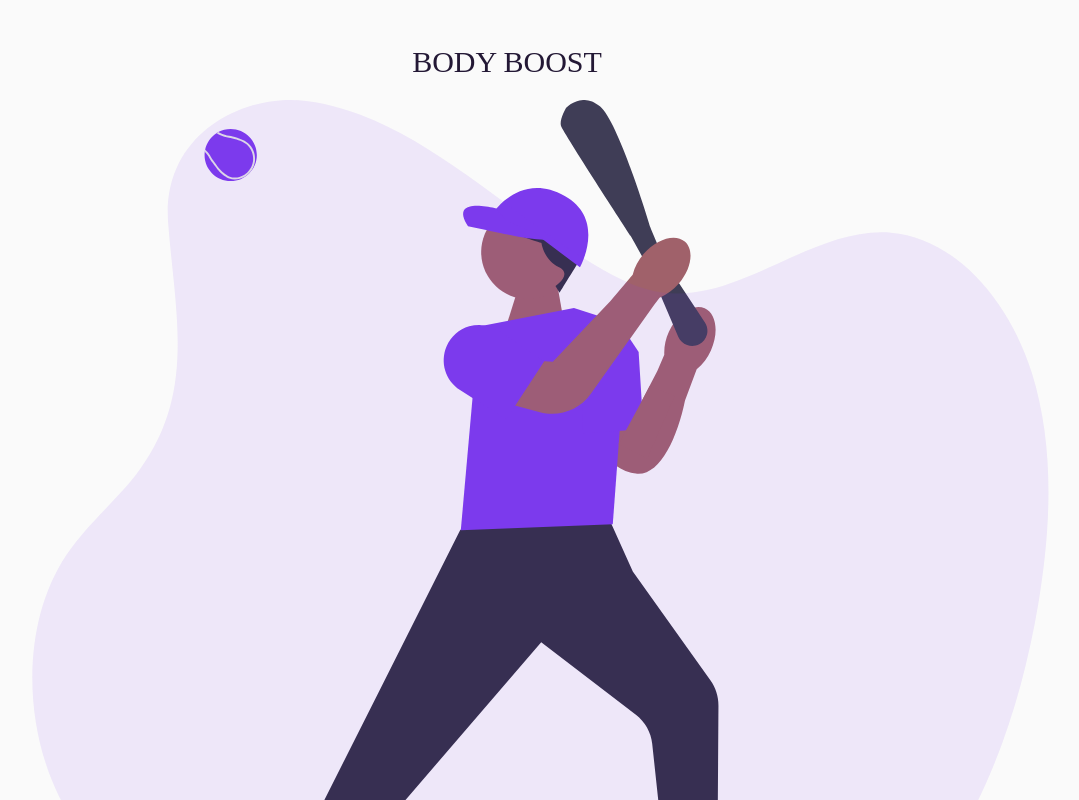
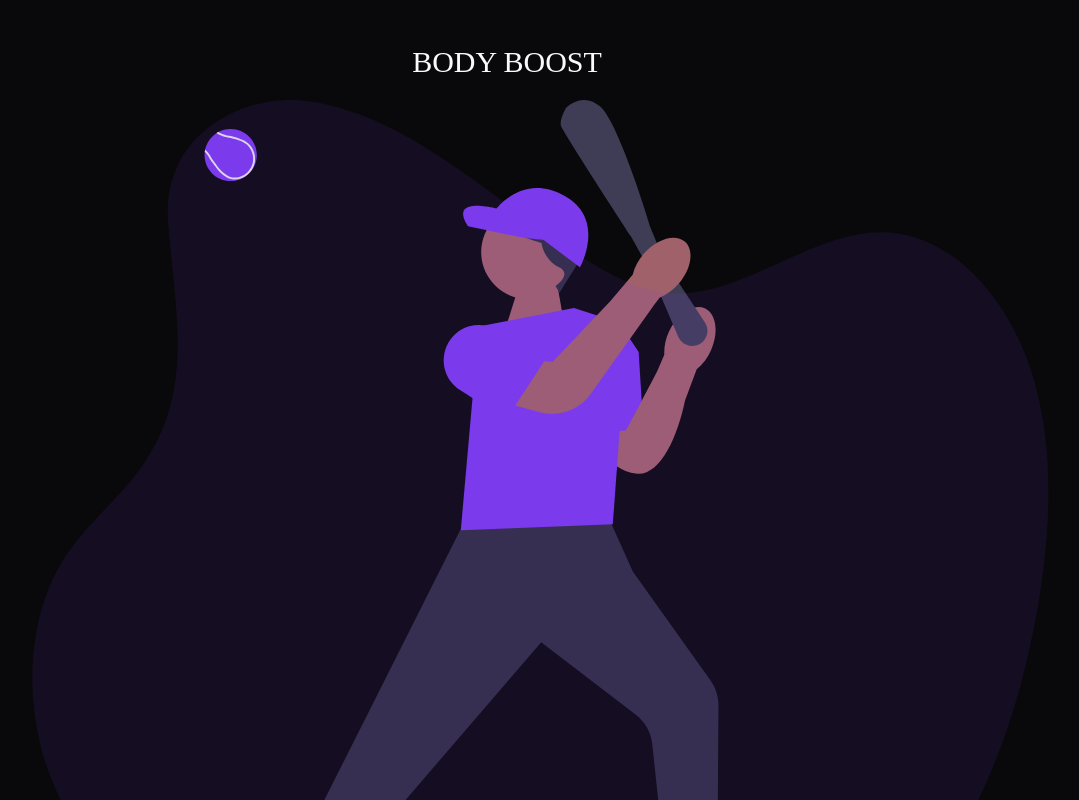
Before and after one commit to paullouppe/health_coaching_app, a React (Vite) app: page /signin in a window 1280 px wide. Shown: the top 800 px of the page, without its empty margins (133-1212 px from the left). Built offline with nearby package versions, Linux system fonts and the light colour scheme; a web font is replaced by a local one.

Commit message:
implemented dark theme

```diff
--- a/package.json
+++ b/package.json
@@ -12,6 +12,7 @@
   "dependencies": {
     "@hookform/resolvers": "^3.3.4",
     "@radix-ui/react-dialog": "^1.0.5",
+    "@radix-ui/react-dropdown-menu": "^2.0.6",
     "@radix-ui/react-icons": "^1.3.0",
     "@radix-ui/react-label": "^2.0.2",
     "@radix-ui/react-select": "^2.0.0",
--- a/src/App.jsx
+++ b/src/App.jsx
@@ -1,16 +1,19 @@
 import { BrowserRouter as Router, Routes, Route } from 'react-router-dom';
+import { PrivateRoutes } from './utils/PrivateRoutes';
+import { ThemeProvider } from './utils/ThemeProvider';
 
 import Home from './pages/Home';
 import PatientList from './pages/PatientList';
 import Patient from './pages/Patient';
 import Signin from './pages/Signin';
 import Signup from './pages/Signup';
-import PrivateRoutes from './utils/PrivateRoutes';
+
 
 
 function App() {
 
   return (
+    <ThemeProvider defaultTheme="dark" storageKey="vite-ui-theme">
       <Router>
         <Routes>
           <Route path="/" element={<Home />} exact/>
@@ -22,6 +25,7 @@
           </Route>
         </Routes>
       </Router>
+    </ThemeProvider>
   )
 }
 
--- a/src/components/custom_components/patient_details_tabs/PatientDetailPersonal.jsx
+++ b/src/components/custom_components/patient_details_tabs/PatientDetailPersonal.jsx
@@ -1,5 +1,6 @@
 import { Weight, Goal, Cake, Activity, Ruler } from "lucide-react";
 import GoalProgressGraph from "../graphs/GoalProgressGraph";
+import { Card } from "@/components/ui/card";
 
 function PatientDetailPersonal({ patient }) {
   return (
@@ -10,7 +11,7 @@
         </div>
 
         <div className="flex gap-10">
-          <div className="w-1/2 bg-white rounded-lg shadow p-4">
+          <Card className="w-1/2 p-4">
             <div className="flex items-center">
               <Weight />
               <span className="ml-2">Weight</span>
@@ -18,9 +19,9 @@
             <div className="flex justify-center w-full mt-2">
               <span className="text-[#3A52ED] font-medium text-lg">{patient.weightStart}</span>kg
             </div>
-          </div>
+          </Card>
 
-          <div className="w-1/2 bg-white rounded-lg shadow p-4">
+          <Card className="w-1/2 p-4">
             <div className="flex items-center">
               <Goal />
               <span className="ml-2">Goal</span>
@@ -28,29 +29,29 @@
             <div className="flex justify-center w-full mt-2">
               <span className="text-[#3A52ED] font-medium text-lg">{patient.weightGoal}</span>kg
             </div>
-          </div>
+          </Card>
         </div>
 
         <div className="flex flex-col gap-2 mt-6">
-          <div className="bg-white rounded-lg shadow p-4 h-15">
+          <Card className="p-4 h-15">
             <div className="flex items-center">
               <Cake />
               <span className="ml-4">
                 <span className="text-[#3A52ED] font-medium text-lg">{new Date().getFullYear() - patient.birthyear}</span> years old
               </span>
             </div>
-          </div>
+          </Card>
 
-          <div className="bg-white rounded-lg shadow p-4 h-15">
+          <Card className="p-4 h-15">
             <div className="flex items-center">
               <Ruler />
               <span className="ml-4">
                 <span className="text-[#3A52ED] font-medium text-lg">{(patient.height / 100).toFixed(2)}</span> meters
               </span>
             </div>
-          </div>
+          </Card>
 
-          <div className="bg-white rounded-lg shadow p-4 h-15">
+          <Card className="p-4 h-15">
             <div className="flex items-center">
               <Activity />
               <span className="ml-4">
@@ -59,7 +60,7 @@
                 Objective : <span className="text-[#3A52ED] font-medium">{patient.bmiGoal}</span>
               </span>
             </div>
-          </div>
+          </Card>
         </div>
       </div>
     </>
--- /dev/null
+++ b/src/components/ui/dropdown-menu.jsx
@@ -0,0 +1,162 @@
+"use client"
+
+import * as React from "react"
+import * as DropdownMenuPrimitive from "@radix-ui/react-dropdown-menu"
+import {
+  CheckIcon,
+  ChevronRightIcon,
+  DotFilledIcon,
+} from "@radix-ui/react-icons"
+
+import { cn } from "@/lib/utils"
+
+const DropdownMenu = DropdownMenuPrimitive.Root
+
+const DropdownMenuTrigger = DropdownMenuPrimitive.Trigger
+
+const DropdownMenuGroup = DropdownMenuPrimitive.Group
+
+const DropdownMenuPortal = DropdownMenuPrimitive.Portal
+
+const DropdownMenuSub = DropdownMenuPrimitive.Sub
+
+const DropdownMenuRadioGroup = DropdownMenuPrimitive.RadioGroup
+
+const DropdownMenuSubTrigger = React.forwardRef(({ className, inset, children, ...props }, ref) => (
+  <DropdownMenuPrimitive.SubTrigger
+    ref={ref}
+    className={cn(
+      "flex cursor-default select-none items-center rounded-sm px-2 py-1.5 text-sm outline-none focus:bg-accent data-[state=open]:bg-accent",
+      inset && "pl-8",
+      className
+    )}
+    {...props}>
+    {children}
+    <ChevronRightIcon className="ml-auto h-4 w-4" />
+  </DropdownMenuPrimitive.SubTrigger>
+))
+DropdownMenuSubTrigger.displayName =
+  DropdownMenuPrimitive.SubTrigger.displayName
+
+const DropdownMenuSubContent = React.forwardRef(({ className, ...props }, ref) => (
+  <DropdownMenuPrimitive.SubContent
+    ref={ref}
+    className={cn(
+      "z-50 min-w-[8rem] overflow-hidden rounded-md border bg-popover p-1 text-popover-foreground shadow-lg data-[state=open]:animate-in data-[state=closed]:animate-out data-[state=closed]:fade-out-0 data-[state=open]:fade-in-0 data-[state=closed]:zoom-out-95 data-[state=open]:zoom-in-95 data-[side=bottom]:slide-in-from-top-2 data-[side=left]:slide-in-from-right-2 data-[side=right]:slide-in-from-left-2 data-[side=top]:slide-in-from-bottom-2",
+      className
+    )}
+    {...props} />
+))
+DropdownMenuSubContent.displayName =
+  DropdownMenuPrimitive.SubContent.displayName
+
+const DropdownMenuContent = React.forwardRef(({ className, sideOffset = 4, ...props }, ref) => (
+  <DropdownMenuPrimitive.Portal>
+    <DropdownMenuPrimitive.Content
+      ref={ref}
+      sideOffset={sideOffset}
+      className={cn(
+        "z-50 min-w-[8rem] overflow-hidden rounded-md border bg-popover p-1 text-popover-foreground shadow-md",
+        "data-[state=open]:animate-in data-[state=closed]:animate-out data-[state=closed]:fade-out-0 data-[state=open]:fade-in-0 data-[state=closed]:zoom-out-95 data-[state=open]:zoom-in-95 data-[side=bottom]:slide-in-from-top-2 data-[side=left]:slide-in-from-right-2 data-[side=right]:slide-in-from-left-2 data-[side=top]:slide-in-from-bottom-2",
+        className
+      )}
+      {...props} />
+  </DropdownMenuPrimitive.Portal>
+))
+DropdownMenuContent.displayName = DropdownMenuPrimitive.Content.displayName
+
+const DropdownMenuItem = React.forwardRef(({ className, inset, ...props }, ref) => (
+  <DropdownMenuPrimitive.Item
+    ref={ref}
+    className={cn(
+      "relative flex cursor-default select-none items-center rounded-sm px-2 py-1.5 text-sm outline-none transition-colors focus:bg-accent focus:text-accent-foreground data-[disabled]:pointer-events-none data-[disabled]:opacity-50",
+      inset && "pl-8",
+      className
+    )}
+    {...props} />
+))
+DropdownMenuItem.displayName = DropdownMenuPrimitive.Item.displayName
+
+const DropdownMenuCheckboxItem = React.forwardRef(({ className, children, checked, ...props }, ref) => (
+  <DropdownMenuPrimitive.CheckboxItem
+    ref={ref}
+    className={cn(
+      "relative flex cursor-default select-none items-center rounded-sm py-1.5 pl-8 pr-2 text-sm outline-none transition-colors focus:bg-accent focus:text-accent-foreground data-[disabled]:pointer-events-none data-[disabled]:opacity-50",
+      className
+    )}
+    checked={checked}
+    {...props}>
+    <span className="absolute left-2 flex h-3.5 w-3.5 items-center justify-center">
+      <DropdownMenuPrimitive.ItemIndicator>
+        <CheckIcon className="h-4 w-4" />
+      </DropdownMenuPrimitive.ItemIndicator>
+    </span>
+    {children}
+  </DropdownMenuPrimitive.CheckboxItem>
+))
+DropdownMenuCheckboxItem.displayName =
+  DropdownMenuPrimitive.CheckboxItem.displayName
+
+const DropdownMenuRadioItem = React.forwardRef(({ className, children, ...props }, ref) => (
+  <DropdownMenuPrimitive.RadioItem
+    ref={ref}
+    className={cn(
+      "relative flex cursor-default select-none items-center rounded-sm py-1.5 pl-8 pr-2 text-sm outline-none transition-colors focus:bg-accent focus:text-accent-foreground data-[disabled]:pointer-events-none data-[disabled]:opacity-50",
+      className
+    )}
+    {...props}>
+    <span className="absolute left-2 flex h-3.5 w-3.5 items-center justify-center">
+      <DropdownMenuPrimitive.ItemIndicator>
+        <DotFilledIcon className="h-4 w-4 fill-current" />
+      </DropdownMenuPrimitive.ItemIndicator>
+    </span>
+    {children}
+  </DropdownMenuPrimitive.RadioItem>
+))
+DropdownMenuRadioItem.displayName = DropdownMenuPrimitive.RadioItem.displayName
+
+const DropdownMenuLabel = React.forwardRef(({ className, inset, ...props }, ref) => (
+  <DropdownMenuPrimitive.Label
+    ref={ref}
+    className={cn("px-2 py-1.5 text-sm font-semibold", inset && "pl-8", className)}
+    {...props} />
+))
+DropdownMenuLabel.displayName = DropdownMenuPrimitive.Label.displayName
+
+const DropdownMenuSeparator = React.forwardRef(({ className, ...props }, ref) => (
+  <DropdownMenuPrimitive.Separator
+    ref={ref}
+    className={cn("-mx-1 my-1 h-px bg-muted", className)}
+    {...props} />
+))
+DropdownMenuSeparator.displayName = DropdownMenuPrimitive.Separator.displayName
+
+const DropdownMenuShortcut = ({
+  className,
+  ...props
+}) => {
+  return (
+    (<span
+      className={cn("ml-auto text-xs tracking-widest opacity-60", className)}
+      {...props} />)
+  );
+}
+DropdownMenuShortcut.displayName = "DropdownMenuShortcut"
+
+export {
+  DropdownMenu,
+  DropdownMenuTrigger,
+  DropdownMenuContent,
+  DropdownMenuItem,
+  DropdownMenuCheckboxItem,
+  DropdownMenuRadioItem,
+  DropdownMenuLabel,
+  DropdownMenuSeparator,
+  DropdownMenuShortcut,
+  DropdownMenuGroup,
+  DropdownMenuPortal,
+  DropdownMenuSub,
+  DropdownMenuSubContent,
+  DropdownMenuSubTrigger,
+  DropdownMenuRadioGroup,
+}
--- a/src/pages/PatientList.jsx
+++ b/src/pages/PatientList.jsx
@@ -10,6 +10,7 @@
 import { logout } from "@/services/auth";
 import { CircleUserRound } from 'lucide-react'
 import { Sheet, SheetContent, SheetDescription, SheetHeader, SheetTitle, SheetTrigger } from "@/components/ui/sheet"
+import { ModeToggle } from "@/utils/ModeToggle";
 
 
 function Home() {
@@ -115,7 +116,7 @@
               <SheetHeader>
                 <SheetTitle></SheetTitle>
                 <SheetDescription>
-
+                  <ModeToggle/>
                 </SheetDescription>
               </SheetHeader>
               <div className="flex flex-col">
--- /dev/null
+++ b/src/utils/ModeToggle.jsx
@@ -0,0 +1,37 @@
+import { Moon, Sun } from "lucide-react"
+
+import { Button } from "@/components/ui/button"
+import {
+    DropdownMenu,
+    DropdownMenuContent,
+    DropdownMenuItem,
+    DropdownMenuTrigger,
+} from "@/components/ui/dropdown-menu"
+import { useTheme } from "./ThemeProvider"
+
+export function ModeToggle() {
+    const { setTheme } = useTheme()
+
+    return (
+        <DropdownMenu>
+            <DropdownMenuTrigger asChild>
+                <Button variant="outline" size="icon">
+                    <Sun className="h-[1.2rem] w-[1.2rem] rotate-0 scale-100 transition-all dark:-rotate-90 dark:scale-0" />
+                    <Moon className="absolute h-[1.2rem] w-[1.2rem] rotate-90 scale-0 transition-all dark:rotate-0 dark:scale-100" />
+                    <span className="sr-only">Toggle theme</span>
+                </Button>
+            </DropdownMenuTrigger>
+            <DropdownMenuContent align="end">
+                <DropdownMenuItem onClick={() => setTheme("light")}>
+                    Light
+                </DropdownMenuItem>
+                <DropdownMenuItem onClick={() => setTheme("dark")}>
+                    Dark
+                </DropdownMenuItem>
+                <DropdownMenuItem onClick={() => setTheme("system")}>
+                    System
+                </DropdownMenuItem>
+            </DropdownMenuContent>
+        </DropdownMenu>
+    )
+}
--- a/src/utils/PrivateRoutes.jsx
+++ b/src/utils/PrivateRoutes.jsx
@@ -3,7 +3,7 @@
 import Cookies from 'js-cookie';
 
 
-function PrivateRoutes (){
+export function PrivateRoutes (){
 
     let auth = {'token': Cookies.get('token')}
 
@@ -12,5 +12,3 @@
     )
 
 }
-
-export default PrivateRoutes;
--- /dev/null
+++ b/src/utils/ThemeProvider.jsx
@@ -0,0 +1,60 @@
+import { createContext, useContext, useEffect, useState } from "react";
+
+const initialState = {
+  theme: "system",
+  setTheme: () => null,
+};
+
+const ThemeProviderContext = createContext(initialState);
+
+export function ThemeProvider({
+  children,
+  defaultTheme = "system",
+  storageKey = "vite-ui-theme",
+  ...props
+}) {
+  const [theme, setTheme] = useState(
+    () => localStorage.getItem(storageKey) || defaultTheme
+  );
+
+  useEffect(() => {
+    const root = window.document.documentElement;
+
+    root.classList.remove("light", "dark");
+
+    if (theme === "system") {
+      const systemTheme = window.matchMedia("(prefers-color-scheme: dark)")
+        .matches
+        ? "dark"
+        : "light";
+
+      root.classList.add(systemTheme);
+      return;
+    }
+
+    root.classList.add(theme);
+  }, [theme]);
+
+  const value = {
+    theme,
+    setTheme: (theme) => {
+      localStorage.setItem(storageKey, theme);
+      setTheme(theme);
+    },
+  };
+
+  return (
+    <ThemeProviderContext.Provider {...props} value={value}>
+      {children}
+    </ThemeProviderContext.Provider>
+  );
+}
+
+export const useTheme = () => {
+  const context = useContext(ThemeProviderContext);
+
+  if (context === undefined)
+    throw new Error("useTheme must be used within a ThemeProvider");
+
+  return context;
+};
```
Also changed, not shown: 1 other file (tests, documents, lock files or other folders). Lines whose indentation alone changed are shown as unchanged.
